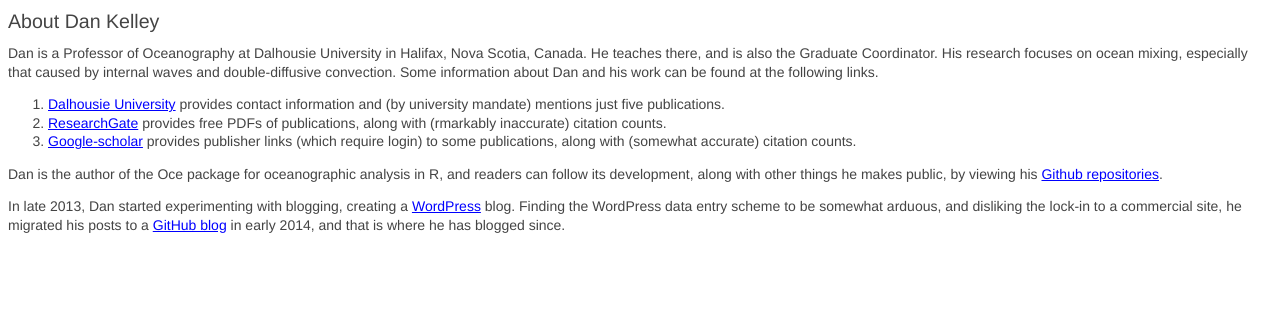
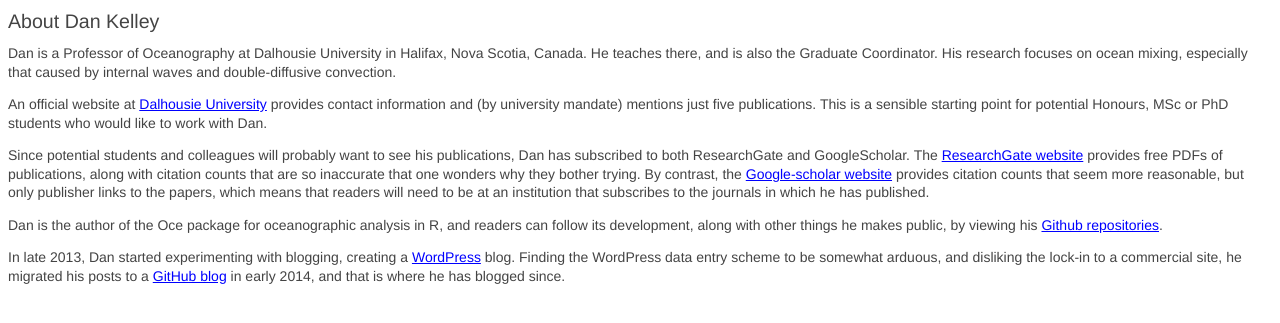
Before and after one commit to dankelley/dankelley.github.io, a Jekyll site: the page built from index.html, in a window 1280 px wide. Shown: the top 323 px of the page. Built offline with Jekyll 4.4.1, drawn with Linux system fonts in a browser that asks for light colours.

Commit message:
improve landing page

```diff
--- a/index.html
+++ b/index.html
@@ -7,22 +7,25 @@ title: Dan Kelley
 <h1>About Dan Kelley</h1>
 
 <p>Dan is a Professor of Oceanography at Dalhousie University in Halifax, Nova
-Scotia, Canada.  He teaches there, and is also the Graduate Coordinator.  His research focuses on ocean mixing, especially that caused by internal waves and double-diffusive convection.  Some information about Dan and his work can be found at the
-following links.</p>
+Scotia, Canada.  He teaches there, and is also the Graduate Coordinator.  His research focuses on ocean mixing, especially that caused by internal waves and double-diffusive convection.</p>
 
-<ol>
+<p> An official website at <a
+    href="http://www.dal.ca/faculty/science/oceanography/faculty-staff/faculty/daniel-e-kelley.html">Dalhousie
+    University</a> provides contact information and (by university mandate)
+mentions just five publications.  This is a sensible starting point for
+potential Honours, MSc or PhD students who would like to work with Dan.</p>
 
-    <li> <a
-        href="http://www.dal.ca/faculty/science/oceanography/faculty-staff/faculty/daniel-e-kelley.html">Dalhousie University</a> provides contact information and (by university mandate) mentions just five publications.
-
-    <li> <a
+<p>Since potential students and colleagues will probably want to see his
+publications, Dan has subscribed to both ResearchGate and GoogleScholar.  The
+<a
     href="https://www.researchgate.net/profile/Dan_Kelley3/contributions/?ev=prf_act">
-        ResearchGate</a> provides free PDFs of publications, along with (rmarkably inaccurate) citation counts.
-
-    <li> <a
-        href="http://scholar.google.ca/citations?user=6ujnSaEAAAAJ&hl=en">Google-scholar</a> provides publisher links (which require login) to some publications, along with (somewhat accurate) citation counts.
-
-    </ol>
+    ResearchGate website</a> provides free PDFs of publications, along with
+citation counts that are so inaccurate that one wonders why they bother trying.
+By contrast, the <a
+    href="http://scholar.google.ca/citations?user=6ujnSaEAAAAJ&hl=en">Google-scholar
+    website</a> provides citation counts that seem more reasonable, but only
+publisher links to the papers, which means that readers will need to be at an
+institution that subscribes to the journals in which he has published.</p>
 
 
 <p>Dan is the author of the Oce package for oceanographic analysis in R,
```
Also changed, not shown: 1 other file. Lines whose indentation alone changed are shown as unchanged.
